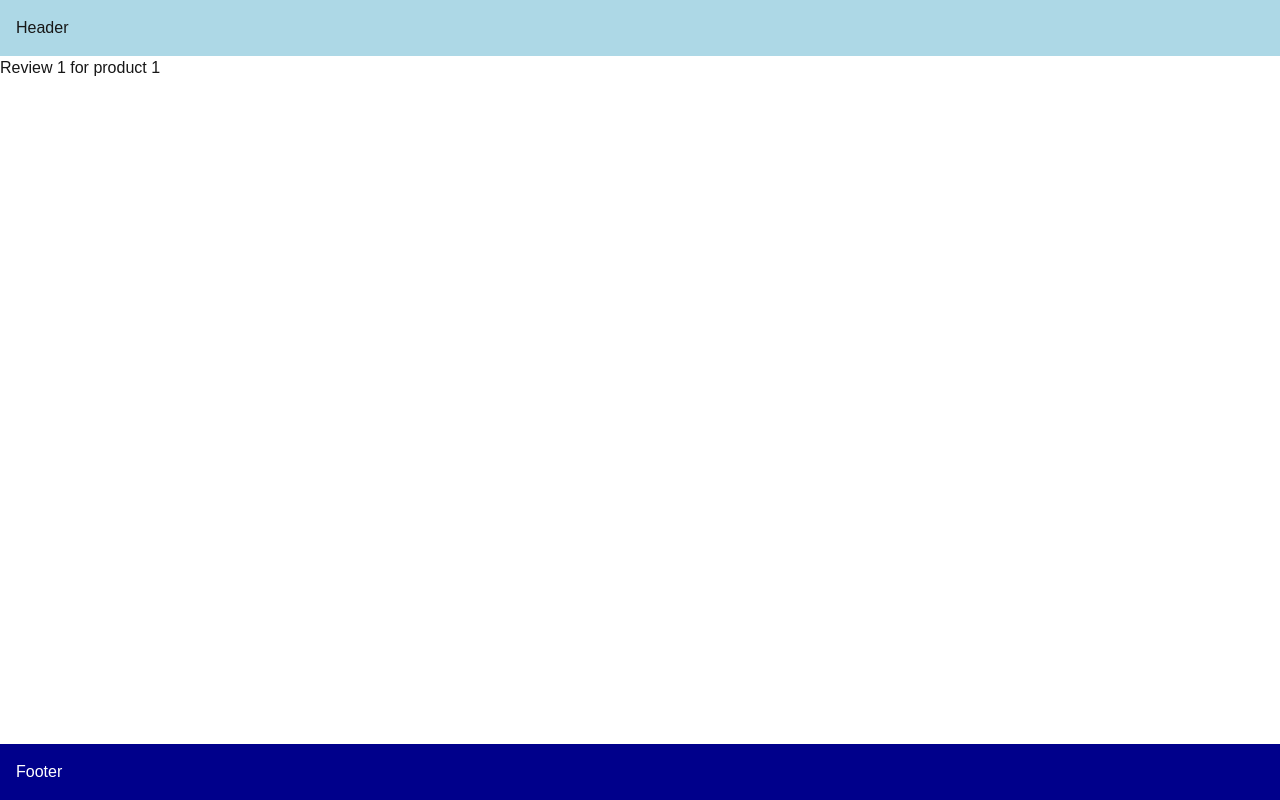
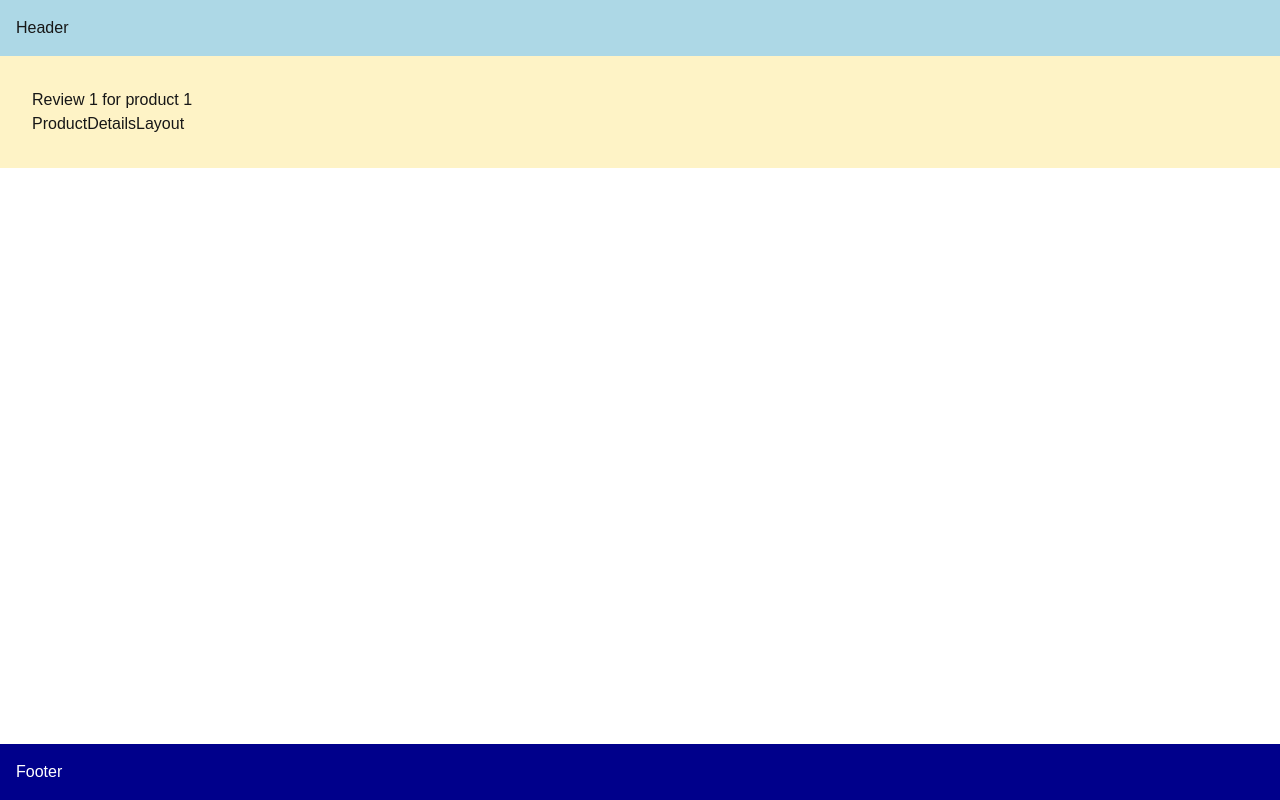
Before and after one commit to ShipaM/next-app-tutorial, a Next.js app: page /products/1/reviews/1 in a window 1280 px wide. Built offline with nearby package versions, Linux system fonts and the light colour scheme.

Commit message:
feat(nested layouts): learn nested layout

```diff
--- /dev/null
+++ b/src/app/products/[productId]/layout.tsx
@@ -0,0 +1,12 @@
+import React from "react";
+
+const ProductDetailsLayout = ({ children }: { children: React.ReactNode }) => {
+  return (
+    <div className="p-8 bg-amber-100">
+      {children}
+      <h1>ProductDetailsLayout</h1>
+    </div>
+  );
+};
+
+export default ProductDetailsLayout;
```
